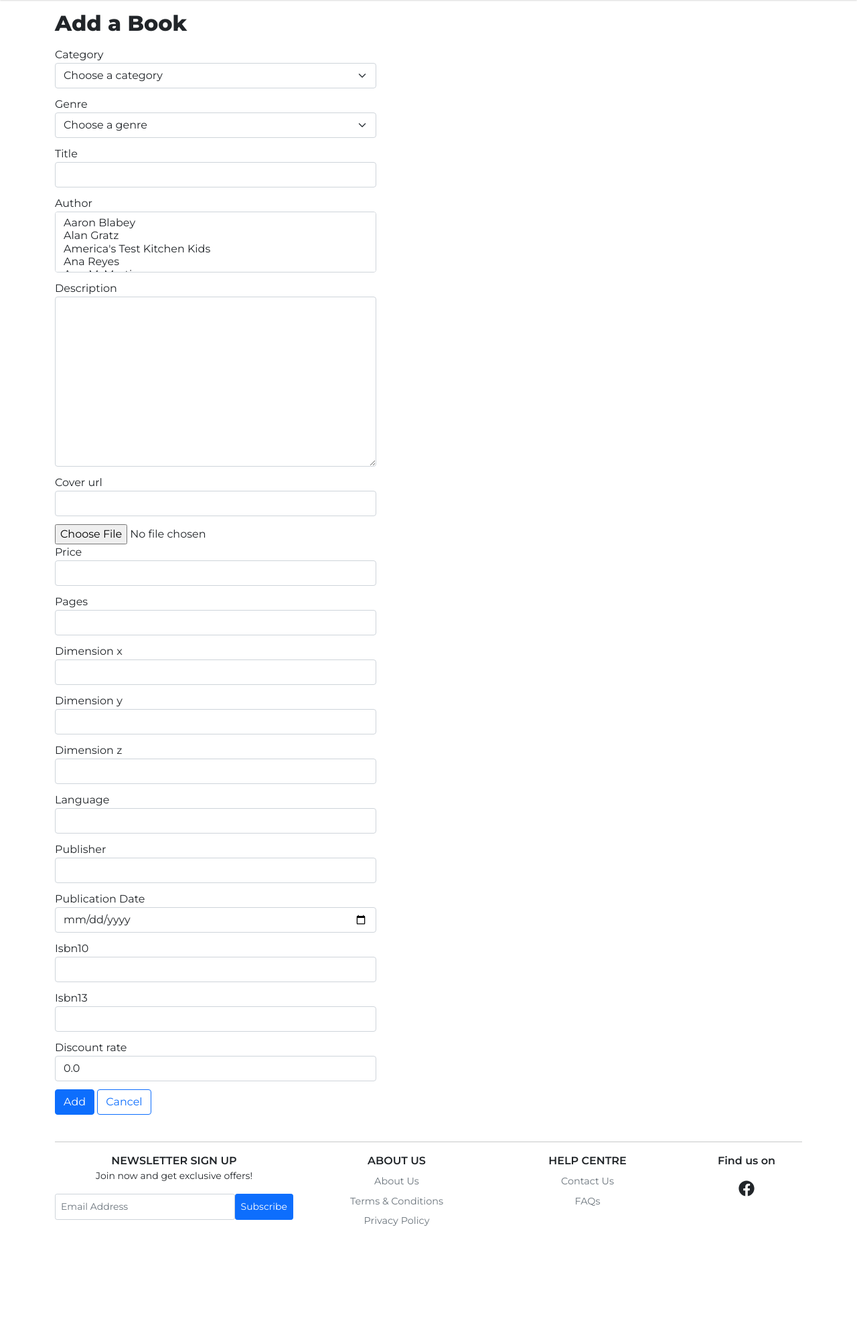
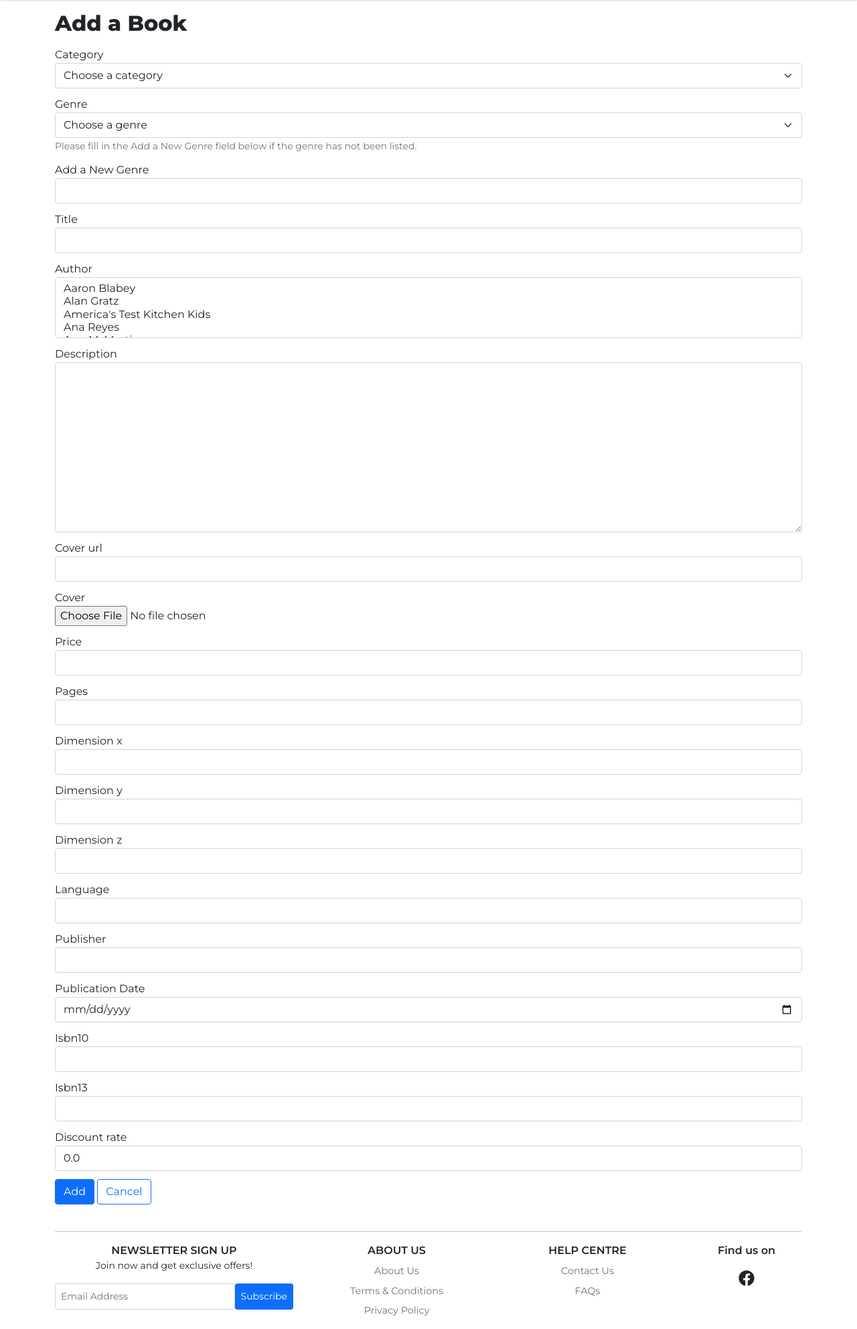
Before and after one commit to sejungkwak/cogito-books, a Django app: page /books/add_book/ in a window 1280 px wide. Shown: the part 182-2167 px from the top of the page at 67% size. Before the commit the page ends 2013 px from the top, so only its background shows below. Run offline with Django 3.2, Linux system fonts and the light colour scheme; the visitor is signed in with stand-in values (Sample User, id 1); data comes from the database, SQL or seed files in the repository; parts of the project's set-up code (start-up, migrations or seed data) failed here and were passed over; some libraries are stand-ins or nearby versions.

Commit message:
feat: Make genre field editable in add book form

```diff
--- a/books/admin.py
+++ b/books/admin.py
@@ -34,6 +34,7 @@ class BookAdmin(admin.ModelAdmin):
         'price',
         'amount_sold'
     )
+    search_fields = ['title']
 
     def all_authors(self, obj):
         return ' & '.join([a.full_name for a in obj.author.all()])
--- a/books/fixtures/authors.json
+++ b/books/fixtures/authors.json
@@ -161,7 +161,7 @@
 }, {
     "pk": 41,
     "model": "books.author",
-    "fields": { "full_name": "R.F. Kuang" }
+    "fields": { "full_name": "Rebecca F. Kuang" }
 }, {
     "pk": 42,
     "model": "books.author",
--- a/books/forms.py
+++ b/books/forms.py
@@ -20,6 +20,31 @@ class BookForm(forms.ModelForm):
                     'class': 'form-select'}),
             'pub_date': forms.DateInput(attrs={'type': 'date'})
         }
+        help_texts = {
+            'genre': 'Please fill in the Add a New Genre field below if the genre has not been listed.'}
+
+    new_genre = forms.CharField(max_length=254, label='Add a New Genre')
+    field_order = [
+        'category',
+        'genre',
+        'new_genre',
+        'title',
+        'author',
+        'desc',
+        'cover_url',
+        'cover',
+        'price',
+        'pages',
+        'dimension_x',
+        'dimension_y',
+        'dimension_z',
+        'lang',
+        'publisher',
+        'pub_date',
+        'isbn10',
+        'isbn13',
+        'discount_rate',
+        'amount_sold']
 
     def __init__(self, *args, **kwargs):
         super().__init__(*args, **kwargs)
@@ -37,6 +62,17 @@ class BookForm(forms.ModelForm):
         self.fields['desc'].label = 'Description'
         self.fields['lang'].label = 'Language'
         self.fields['pub_date'].label = 'Publication Date'
+
+    def clean(self):
+        genre = self.cleaned_data.get('genre')
+        new_genre = self.cleaned_data.get('new_genre')
+        if not genre and not new_genre:
+            raise forms.ValidationError(
+                'Please specify the genre in either Genre or New Genre field.')
+        elif not genre:
+            genre, created = Genre.objects.get_or_create(name=new_genre)
+            self.cleaned_data['genre'] = genre
+        return super().clean()
 
 
 class ReviewForm(forms.ModelForm):
--- a/books/models.py
+++ b/books/models.py
@@ -1,5 +1,5 @@
 from django.db import models
-from django.db.models import Avg
+from django.db.models import Avg, PositiveIntegerField
 from django.contrib.auth.models import User
 from django.core.validators import MinLengthValidator, MinValueValidator, MaxValueValidator
 from decimal import Decimal
@@ -35,6 +35,11 @@ class Genre(models.Model):
 
     def get_friendly_name(self):
         return self.friendly_name
+
+    def save(self, *args, **kwargs):
+        if not self.friendly_name:
+            self.friendly_name = self.name.title()
+        super().save(*args, **kwargs)
 
 
 class Author(models.Model):
@@ -72,7 +77,7 @@ class Book(models.Model):
     cover_url = models.URLField(max_length=1024, null=True, blank=True)
     cover = models.ImageField(null=True, blank=True)
     price = models.DecimalField(max_digits=6, decimal_places=2)
-    pages = models.IntegerField()
+    pages = models.PositiveIntegerField()
     dimension_x = models.FloatField()
     dimension_y = models.FloatField()
     dimension_z = models.FloatField()
@@ -87,7 +92,7 @@ class Book(models.Model):
             MinLengthValidator(13)])
     discount_rate = models.DecimalField(
         max_digits=3, decimal_places=2, default=0.00)
-    amount_sold = models.IntegerField(default=0.00)
+    amount_sold = models.PositiveIntegerField(default=0)
 
     class Meta:
         ordering = ['title']
--- a/books/static/books/css/book.css
+++ b/books/static/books/css/book.css
@@ -51,11 +51,3 @@
 .book-img-sm {
     max-width: 5rem;
 }
-
-/*--------------------------- Product management page ----------------------------*/
-
-.add_book_container {
-    max-width: 30rem;
-    margin-left: unset;
-    padding: 0;
-}
--- a/books/templates/books/add_book.html
+++ b/books/templates/books/add_book.html
@@ -10,19 +10,13 @@
 {% block content %}
 
 <h2 class="mb-3 fs-2 fw-bold">{{ title }}</h2>
-<div class="add_book_container container">
-        <form class="form mb-2" enctype="multipart/form-data" method="POST">
-            {% csrf_token %}
-            {% for field in form %}
-                {% if field.name != 'cover' %}
-                    {{ field|as_crispy_field }}
-                {% else %}
-                    {{ field }}
-                {% endif %}
-            {% endfor %}
-            <button class="btn btn-primary" type="submit">{{ button_content }}</button>
-            <a class="btn btn-outline-primary" href="{% url 'book_list' %}">{% trans "Cancel" %}</a>
-        </form>
+<div class="add_book_container">
+    <form class="form mb-2" enctype="multipart/form-data" method="POST">
+        {% csrf_token %}
+        {{ form | crispy }}
+        <button class="btn btn-primary" type="submit">{{ button_content }}</button>
+        <a class="btn btn-outline-primary" href="{% url 'book_list' %}">{% trans "Cancel" %}</a>
+    </form>
 </div>
 
 {% endblock %}
```
